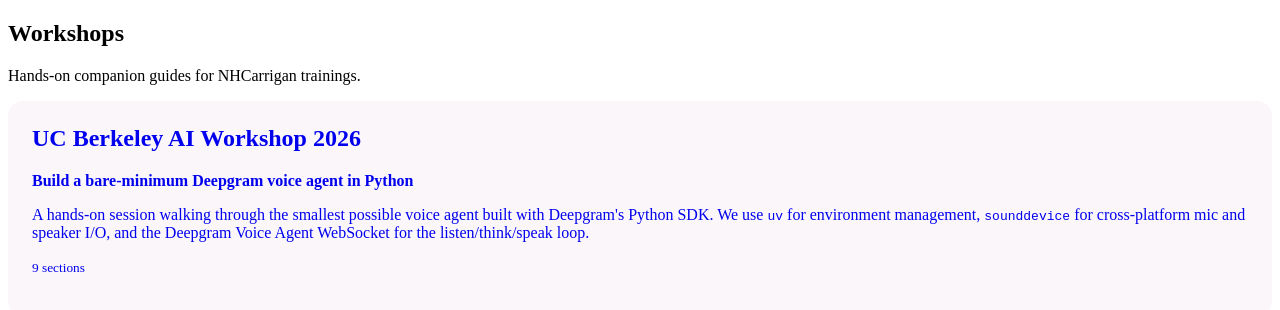
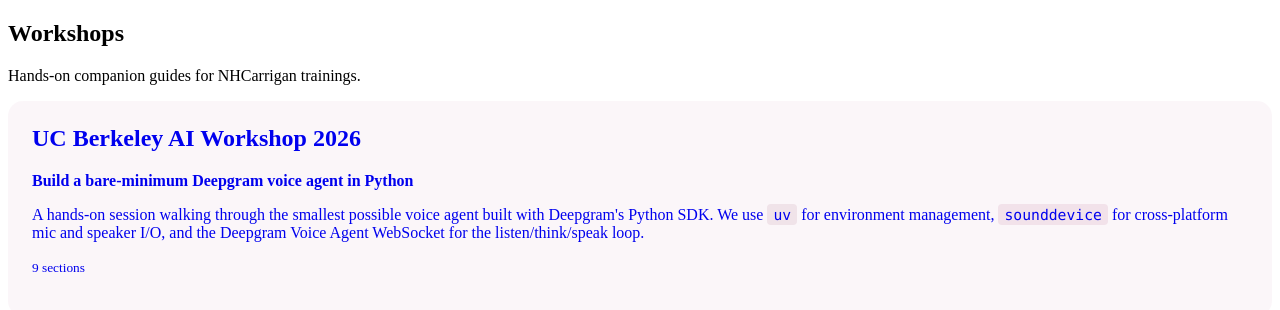
Before and after one commit to nhcarrigan/workshops, an Angular app: page / in a window 1280 px wide. Shown: the top 310 px of the page. Built offline with nearby package versions, Linux system fonts and the light colour scheme; a small style sheet from the web is missing; a web font is replaced by a local one.

Commit message:
fix: styling

```diff
--- a/src/styles.css
+++ b/src/styles.css
@@ -150,20 +150,20 @@
   max-width: 100%;
 }
 
-.workshop-step__body :where(code) {
+code {
   font-family: 'Fira Code', 'Cascadia Code', Menlo, Consolas, monospace;
 }
 
-.workshop-step__body :where(:not(pre) > code) {
-  background: rgba(168, 87, 126, 0.1);
+:not(pre) > code {
+  background: rgba(168, 87, 126, 0.12);
   color: var(--foreground);
   padding: 2px 6px;
   border-radius: 4px;
   font-size: 0.92em;
 }
 
-.is-dark .workshop-step__body :where(:not(pre) > code) {
-  background: rgba(232, 213, 232, 0.1);
+.is-dark :not(pre) > code {
+  background: rgba(232, 213, 232, 0.12);
   color: var(--foreground);
 }
 
```
